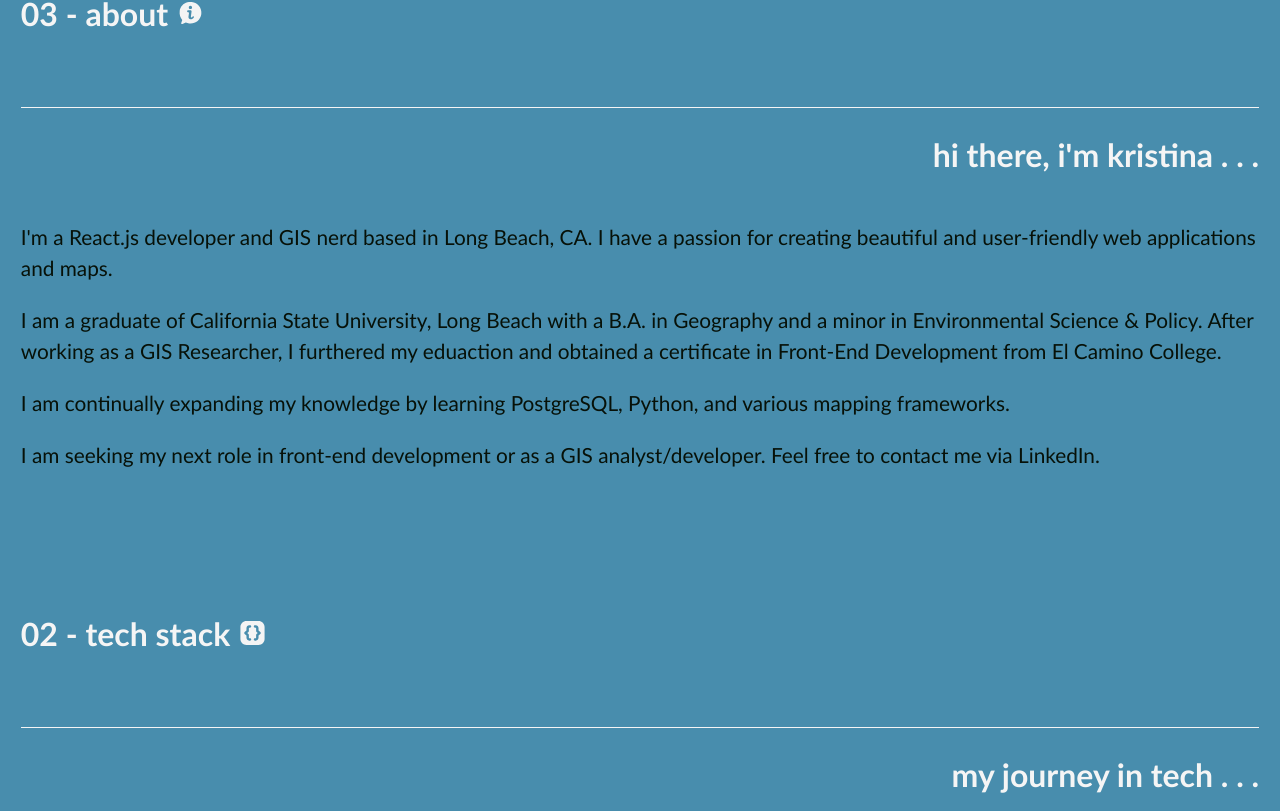
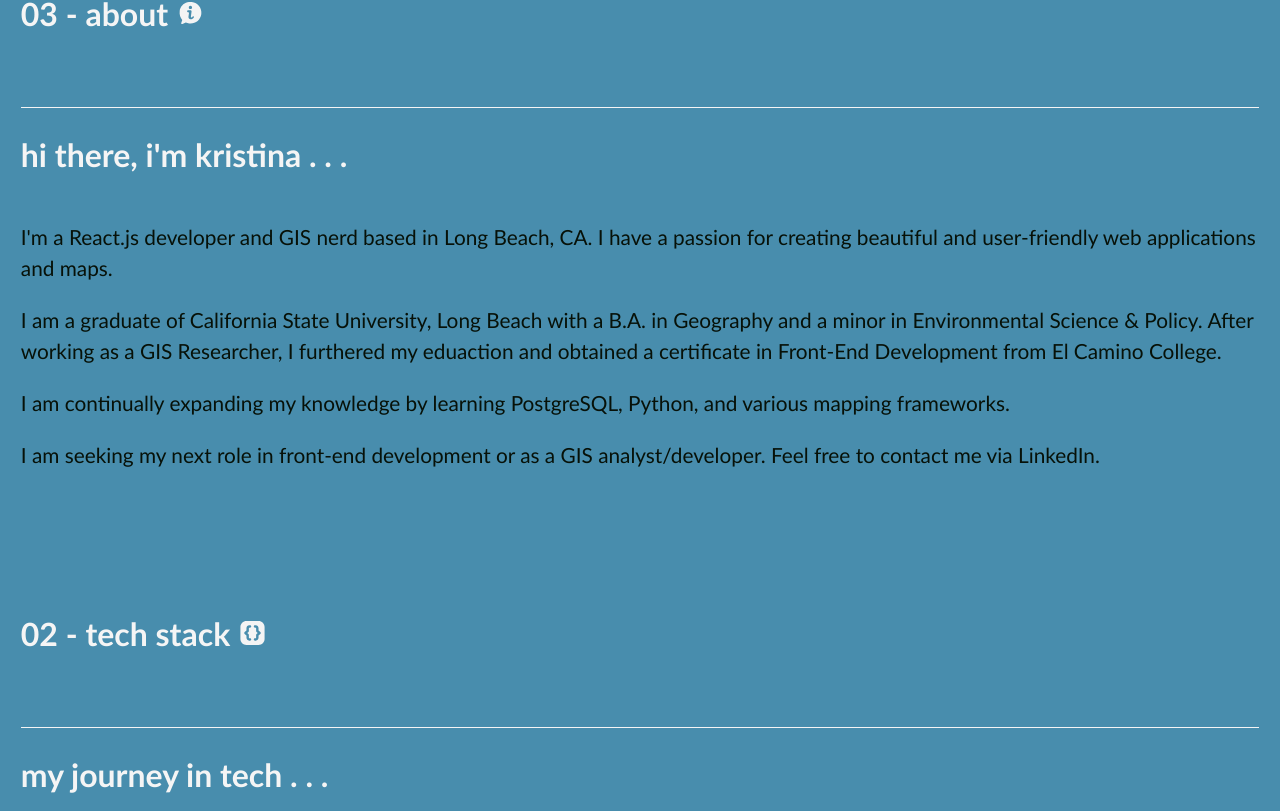
Before and after one commit to KristinaMacias/2024_My-Portfolio, a React (Vite) app: page / in a window 1280 px wide. Shown: the part 929-1740 px from the top of the page. Built offline with nearby package versions, Linux system fonts and the light colour scheme.

Commit message:
more heading updates

```diff
--- a/src/App.css
+++ b/src/App.css
@@ -40,8 +40,6 @@ section {
 
 .bottom-box h2 {
   text-transform: lowercase;
-  display: flex;
-  justify-content: flex-end;
 }
 
 .bottom-box h4 {
```
